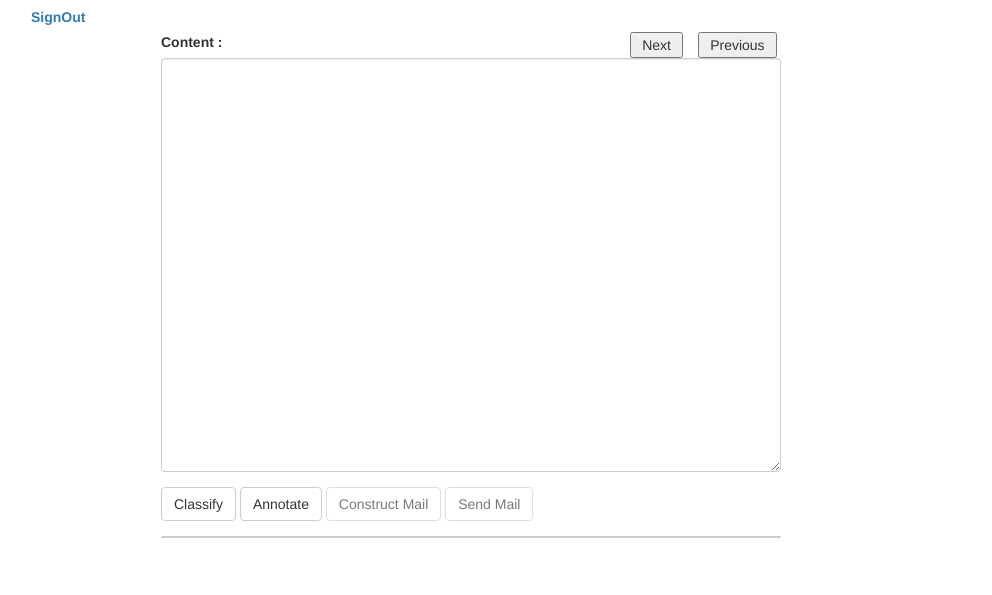
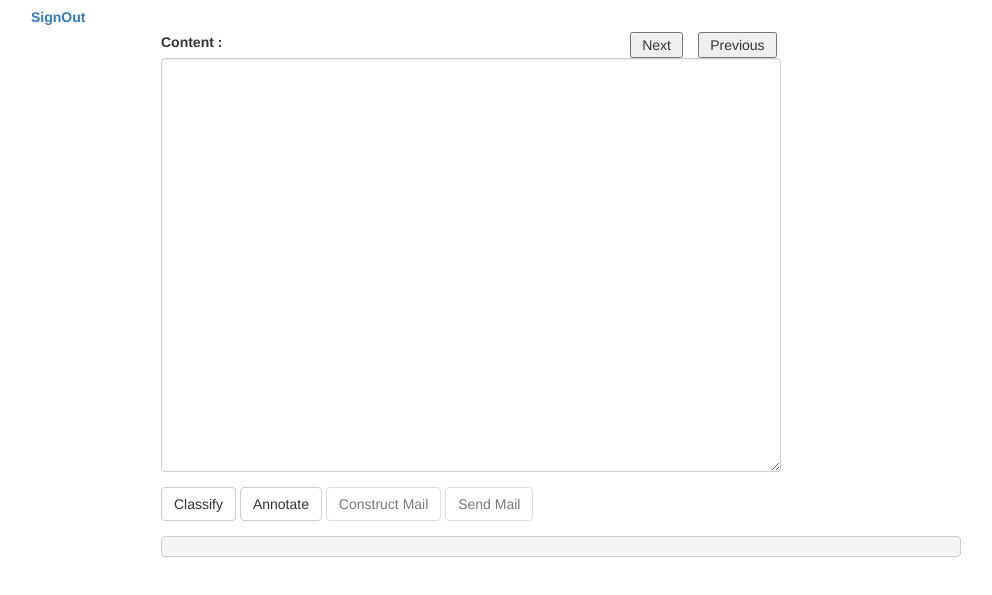
Before and after one commit to insurancecognitive1/emailaccess, a website: page ui/entity.html in a window 1280 px wide. Shown: the part 63-658 px from the top of the page, without its empty margins (234-1226 px from the left). Drawn offline with nearby package versions, Linux system fonts and the light colour scheme; no server answers.

Commit message:
Update entity.html

```diff
--- a/ui/entity.html
+++ b/ui/entity.html
@@ -117,7 +117,7 @@ $(document).ready(function() {
             </div>-->
 	    <div class="form-group">
               <div class="col-sm-offset-2 col-sm-10">
-            	<pre class="wordwrap" id="result_json"></pre>
+            	<pre style="word-wrap: break-word; width: 800px" id="result_json"></pre>
               </div>
             </div>
           </form>
```
